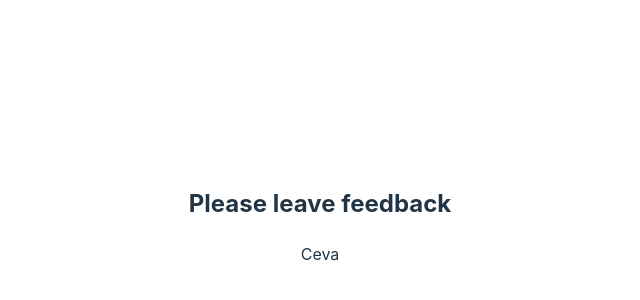
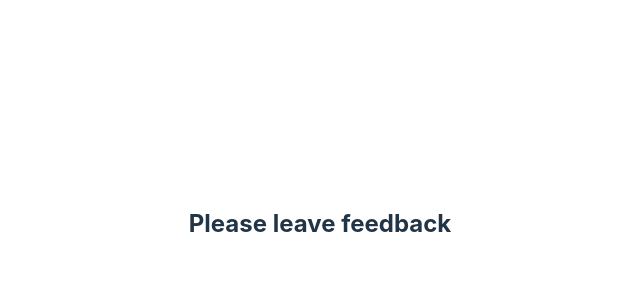
Before and after one commit to reutmihai/goit-react-hw-04-feedback, a React (Vite) app: page / in a window 1280 px wide. Shown: the part 176-476 px from the top of the page, without its empty margins (320-960 px from the left). Built offline with nearby package versions, Linux system fonts and the light colour scheme.

Commit message:
initial commit

```diff
--- a/src/App.jsx
+++ b/src/App.jsx
@@ -7,7 +7,6 @@ const App = () => {
   return (
     <div className='container'>
       <h2>Please leave feedback</h2>
-      <p>Ceva</p>
     </div>
   )
 }
```
